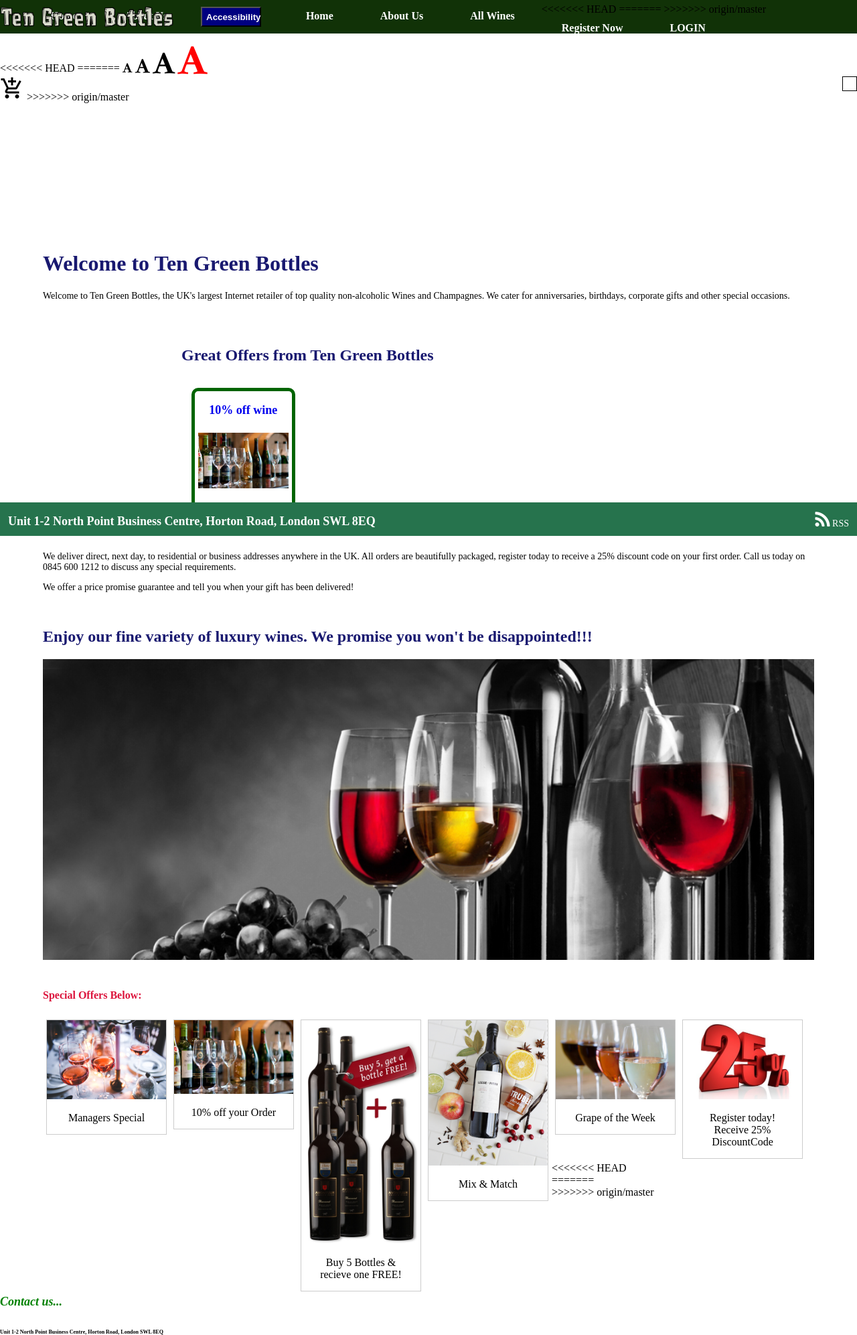
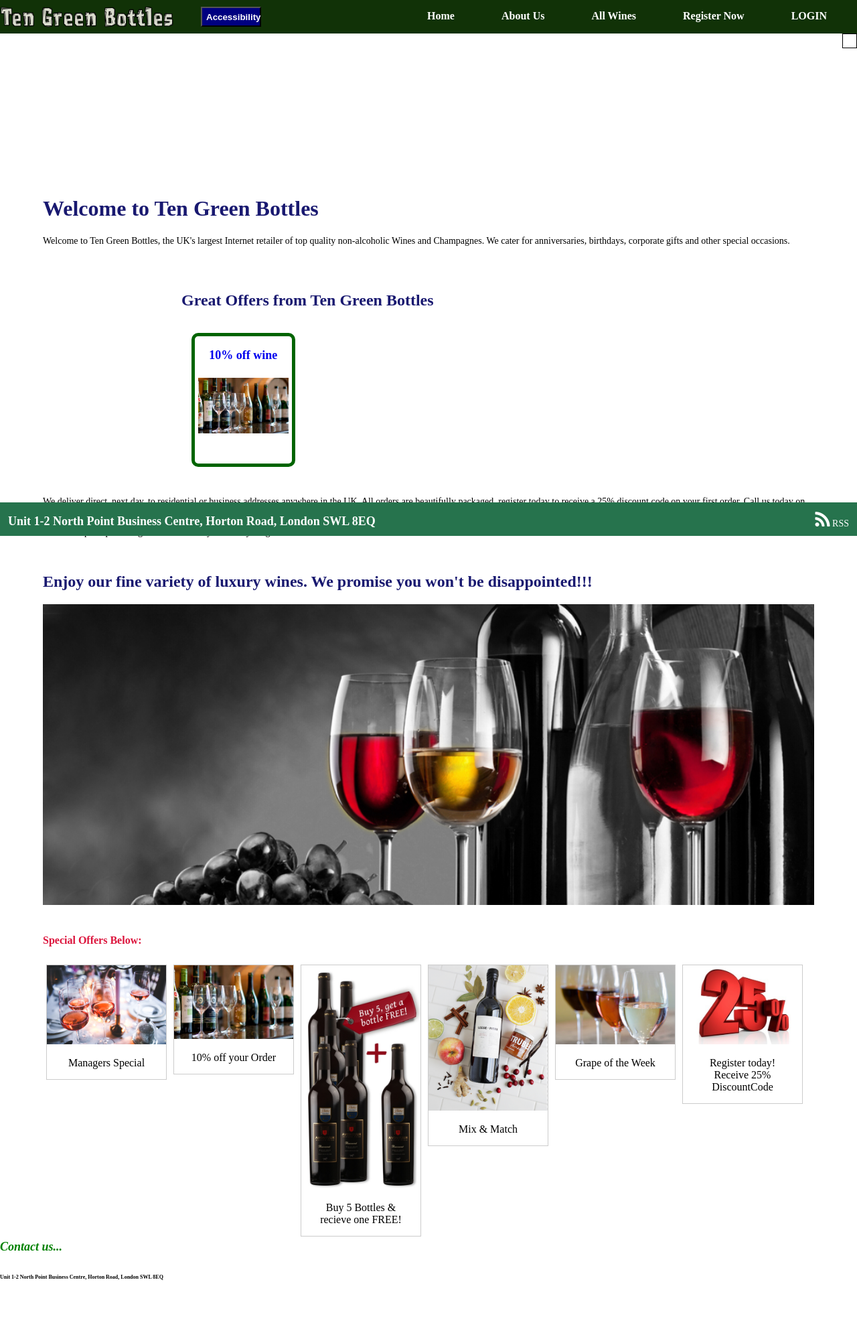
Before and after one commit to LordGee/WineApp, a PHP site: page /wineapp/index.php in a window 1280 px wide. Shown: the whole page at 67% size. After the commit the page ends 1911 px from the top, so only its background shows below. Run offline with PHP 8.4, Linux system fonts and the light colour scheme; data comes from the database, SQL or seed files in the repository; some libraries are stand-ins or nearby versions.

Commit message:
Conflicts Addressed

```diff
--- a/Includes/footer.php
+++ b/Includes/footer.php
@@ -1,11 +1,3 @@
-
-<<<<<<< HEAD
-  <body>
-      <div>
-        <footer class="bottomArea">
-        </footer>
-      </div>
-=======
 <!--  <body> why another body tag -->
 <!--      <div> don't just add tags without checking...  -->
         </div>
@@ -13,9 +5,6 @@
             <h3> Unit 1-2 North Point Business Centre, Horton Road, London SWL 8EQ </h3>
             <a href="rss.php" title="RSS"><i class="fa fa-rss fa-2x" aria-hidden="true"></i> RSS</a>
         </div>
-
-
->>>>>>> origin/master
       <script src="JavaScript/mobNav.js"></script>
       <script src="JavaScript/searchFunction.js"></script>
       <div id="footer">
--- a/Includes/header.php
+++ b/Includes/header.php
@@ -23,15 +23,9 @@
     </div>
       <div id="nav">
           <ul id="rightNav">
-<<<<<<< HEAD
-              <li><a href="index.php">Home</a></li
-              <li><a href="about.php">About Us</a></li>
-              <li><a href="wine.php">All Wines</a></li>
-=======
               <li><a href="index.php" title="Home Page">Home</a></li>
               <li><a href="about.php" title="About Us Page">About Us</a></li>
               <li><a href="wine.php" title="Buy Wine Page">All Wines</a></li>
->>>>>>> origin/master
               <?php if(isset($_SESSION["Customer"])): ?>
                   <?php if (isset($_SESSION["Admin"])): ?>
                       <li><a href="admin/admin.php" title="Administration Page">Admin</a></li>
@@ -63,16 +57,3 @@
         </ul>
       </div>
   </div>
-<<<<<<< HEAD
-=======
-<!--  <meta name="viewport" content="width=device-width, initial-scale=1"> this should ever be within the Head Tags -->
-
-  <i class="fa fa-font"></i>
-  <i class="fa fa-font" style="font-size:24px"></i>
-  <i class="fa fa-font" style="font-size:36px;"></i>
-  <i class="fa fa-font" style="font-size:48px;color:red"></i>
-  <br>
-<!--  <meta name="viewport" content="width=device-width, initial-scale=1"> er you already did one, both time in the wrong place, plus we already have one! -->
-  <link href="https://fonts.googleapis.com/icon?family=Material+Icons" rel="stylesheet">
-<i class="material-icons" style="font-size:36px">add_shopping_cart</i>
->>>>>>> origin/master
```
